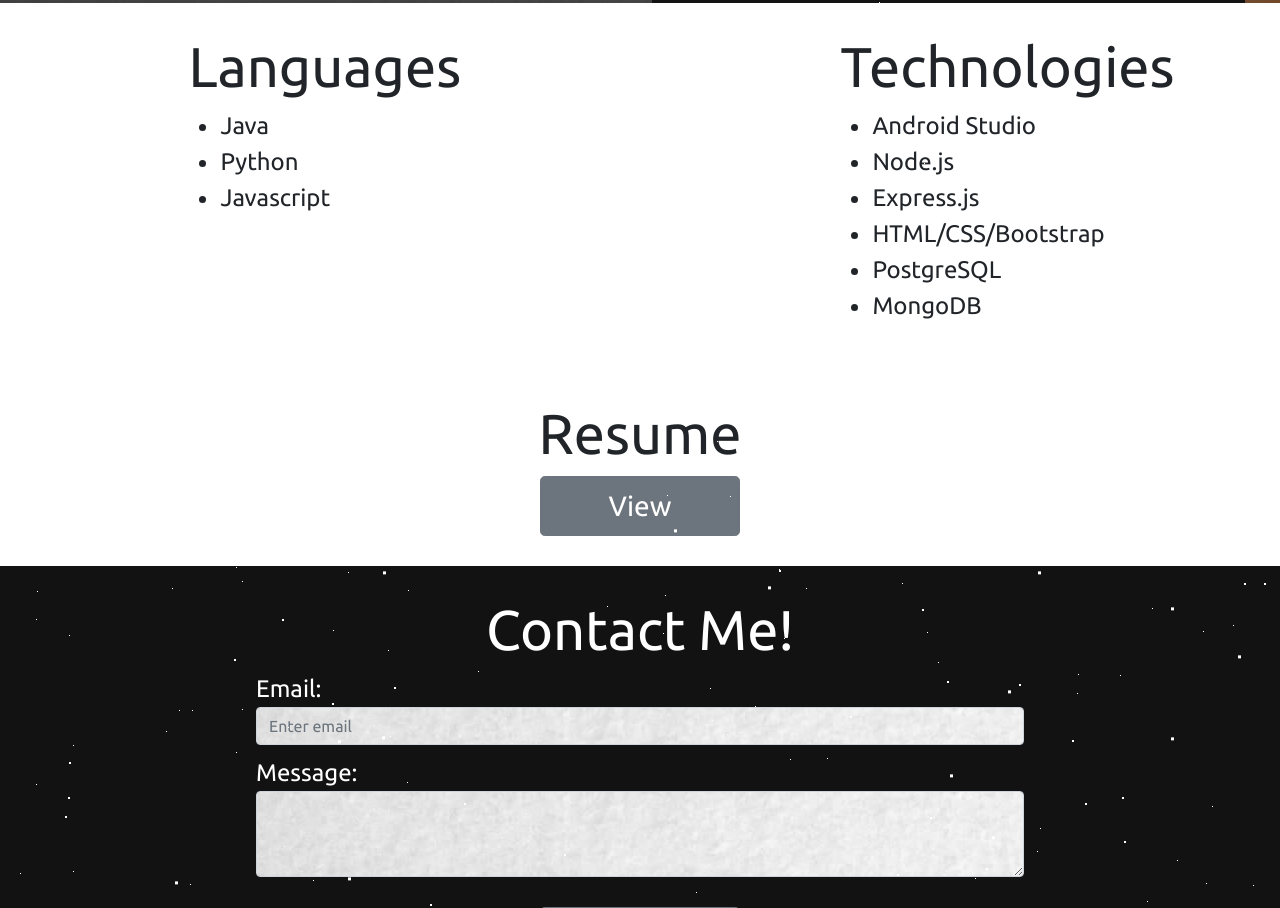
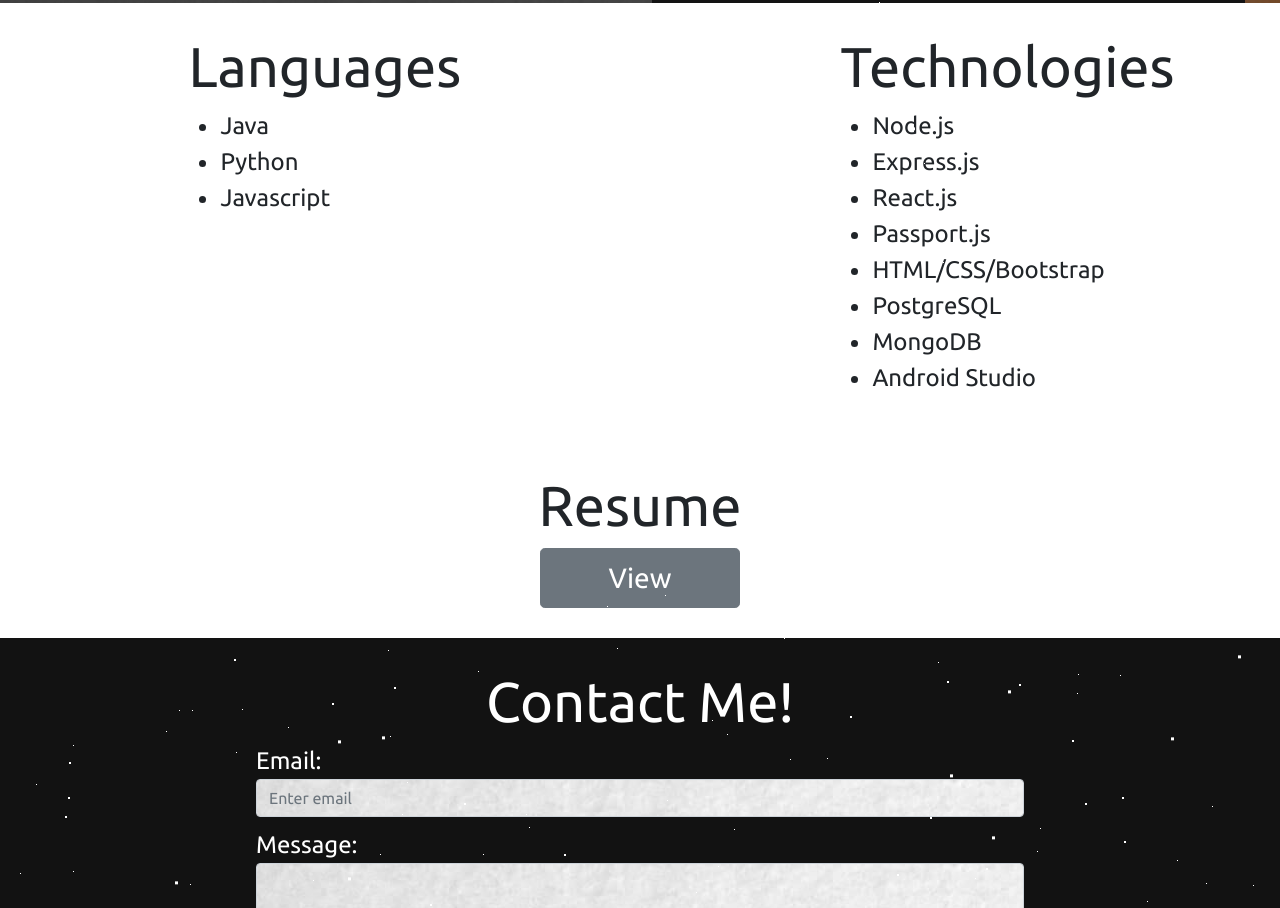
Before and after one commit to JunWonOh/Personal-Website-HTML-Ver, a plain HTML site: page index.html in a window 1280 px wide. Shown: the part 2602-3510 px from the top of the page. Drawn offline with nearby package versions, Linux system fonts and the light colour scheme.

Commit message:
added more to technologies section

```diff
--- a/index.html
+++ b/index.html
@@ -256,12 +256,14 @@
                 <div class="list">
                     <h1 class="heading">Technologies</h1>
                     <ul>
-                        <li>Android Studio</li>
                         <li>Node.js</li>
                         <li>Express.js</li>
+                        <li>React.js</li>
+                        <li>Passport.js</li>
                         <li>HTML/CSS/Bootstrap</li>
                         <li>PostgreSQL</li>
                         <li>MongoDB</li>
+                        <li>Android Studio</li>
                     </ul>
                 </div>
             </div>
```
